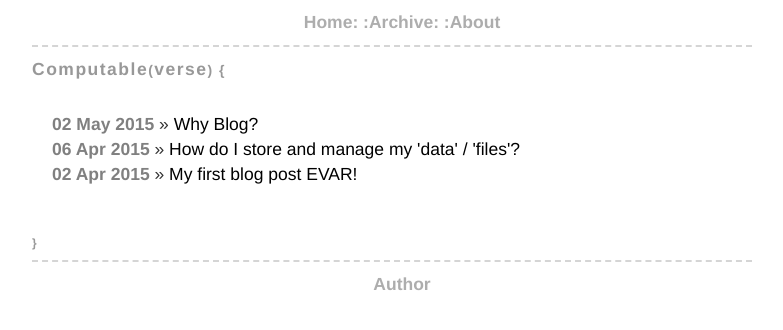
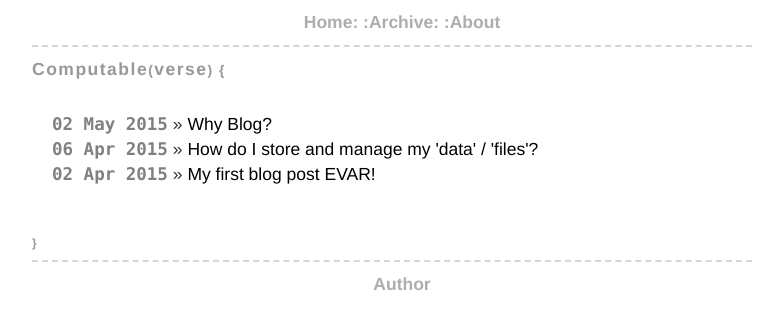
Before and after one commit to ACidDrinkeR/lol.github.io, a Jekyll site: the page built from blog/index.html, in a window 1280 px wide. Shown: the top 330 px of the page, without its empty margins (263-1046 px from the left). Built offline with Jekyll 4.4.1, drawn with Linux system fonts in a browser that asks for light colours.

Commit message:
added custom monospace font

```diff
--- a/css/main.css
+++ b/css/main.css
@@ -12,6 +12,9 @@
     }
 }
 
+.myMono{
+    font-family: Consolas, monaco, monospace;
+}
 .myRight{
     text-align: right;
 }
```
